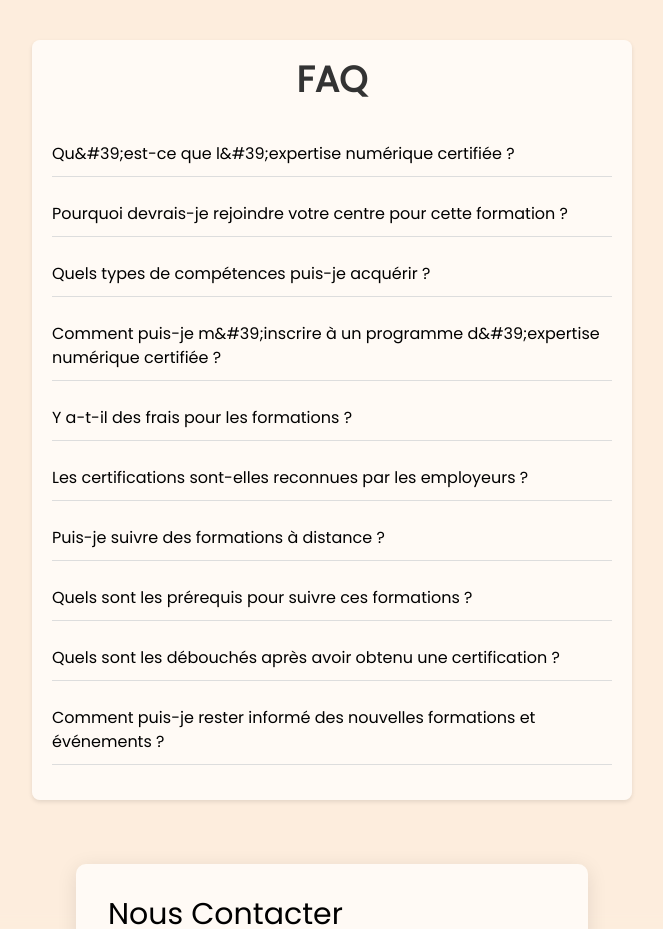
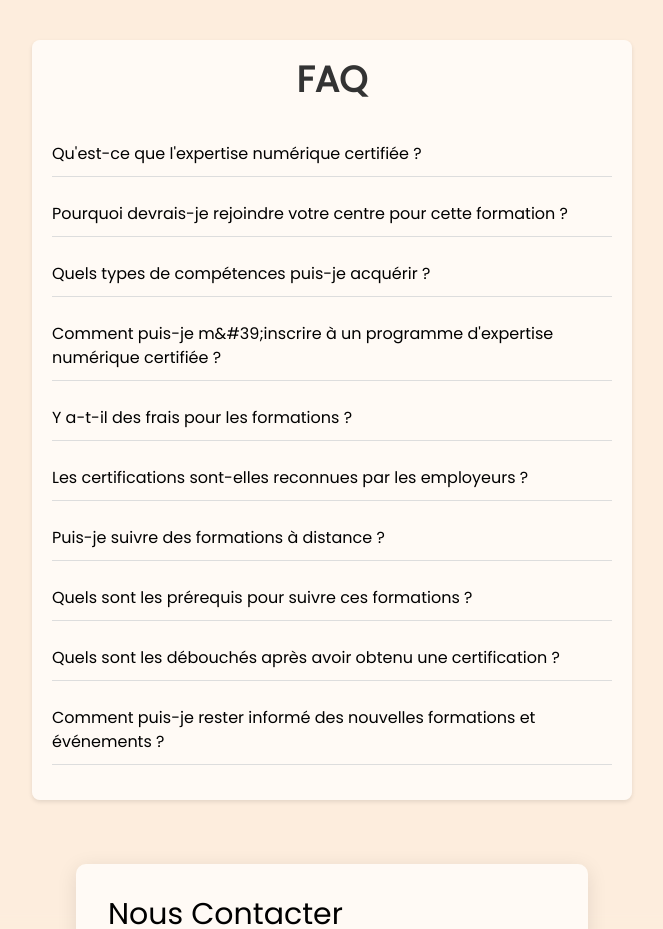
Before and after one commit to supportCgi/CGI, a Next.js app: page /nos-services/centre-certifications in a window 1280 px wide. Shown: the part 2240-3169 px from the top of the page, without its empty margins (308-971 px from the left). Built offline with nearby package versions, Linux system fonts and the light colour scheme.

Commit message:
21th commit

```diff
--- a/app/contact/page.tsx
+++ b/app/contact/page.tsx
@@ -78,7 +78,7 @@ const Contact: React.FC = () => {
     </div>
     <div className="flex items-center">
       <span className="mr-2 text-2xl text-gray-700">🏢</span>
-      <p>Bureau: 456 Avenue de l&#39;Innovation, Libreville, Gabon</p>
+      <p>Baterie IV, Rue des  Résidences Libreville - Gabon</p>
     </div>
     <a href="#" className="text-black hover:underline flex items-center">
       <span className="mr-2">🗺️</span> Obtenir Itinéraire
--- a/app/nos-services/centre-certifications/page.tsx
+++ b/app/nos-services/centre-certifications/page.tsx
@@ -13,19 +13,19 @@ const CertificationPage: React.FC = () => {
 
   const faqs: FAQItem[] = [
     {
-      "question": "Qu&#39;est-ce que l&#39;expertise numérique certifiée ?",
-      "answer": "L&#39;expertise numérique certifiée est un programme de formation qui permet d&#39;acquérir des compétences numériques reconnues par les professionnels et les entreprises."
+      "question": "Qu'est-ce que l'expertise numérique certifiée ?",
+      "answer": "L'expertise numérique certifiée est un programme de formation qui permet d'acquérir des compétences numériques reconnues par les professionnels et les entreprises."
     },
     {
       "question": "Pourquoi devrais-je rejoindre votre centre pour cette formation ?",
-      "answer": "Notre centre offre des formations de haute qualité, animées par des experts du secteur, et vous permet d&#39;obtenir des certifications qui valoriseront votre CV et feront avancer votre carrière."
+      "answer": "Notre centre offre des formations de haute qualité, animées par des experts du secteur, et vous permet d'obtenir des certifications qui valoriseront votre CV et feront avancer votre carrière."
     },
     {
       "question": "Quels types de compétences puis-je acquérir ?",
       "answer": "Vous pouvez acquérir des compétences en développement web, en data science, en cybersécurité, en marketing numérique, et bien plus encore."
     },
     {
-      "question": "Comment puis-je m&#39;inscrire à un programme d&#39;expertise numérique certifiée ?",
+      "question": "Comment puis-je m&#39;inscrire à un programme d'expertise numérique certifiée ?",
       "answer": "Vous pouvez vous inscrire en ligne sur notre site web ou contacter notre équipe pour obtenir des informations sur les prochaines sessions de formation."
     },
     {
```
